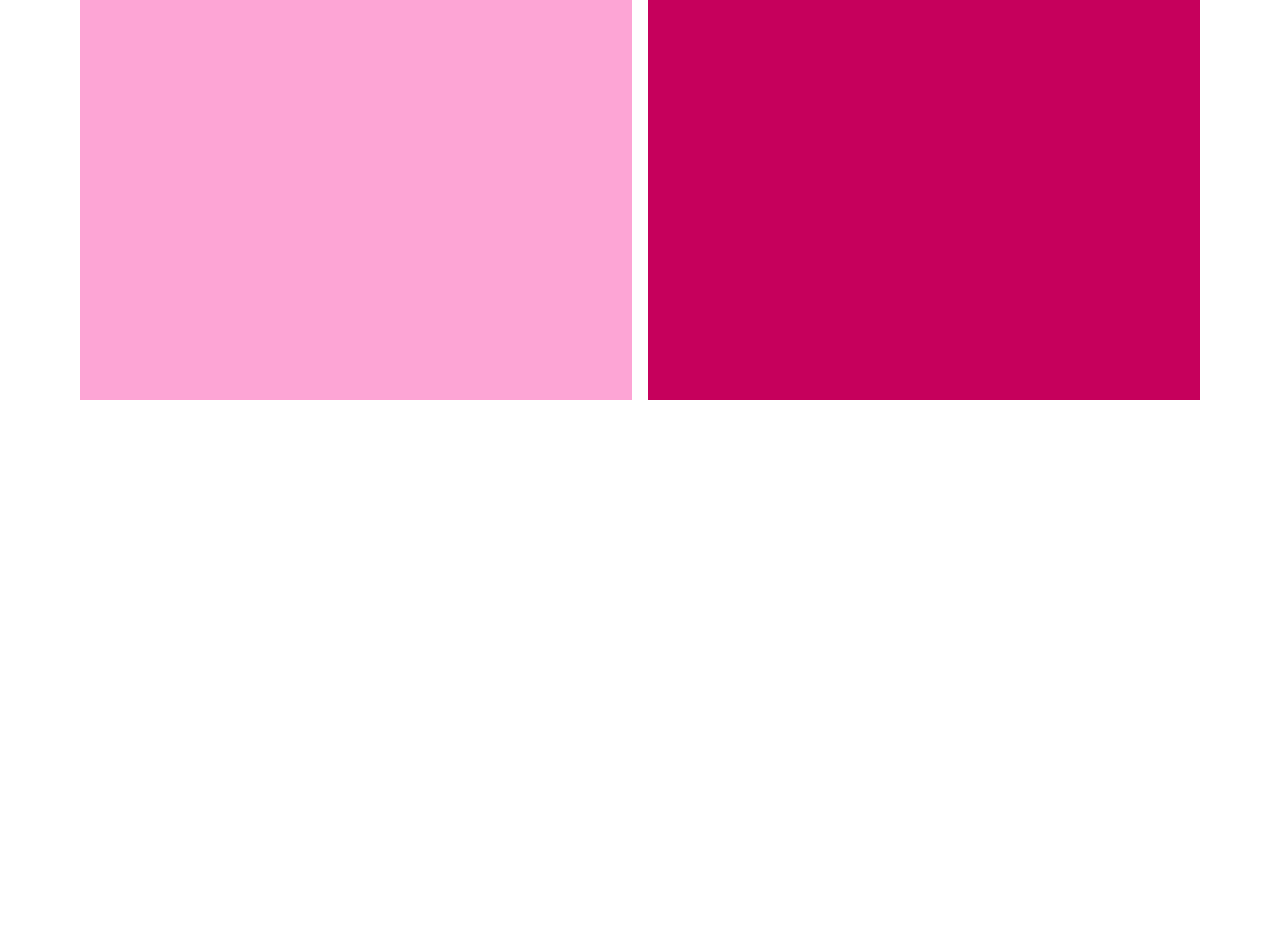
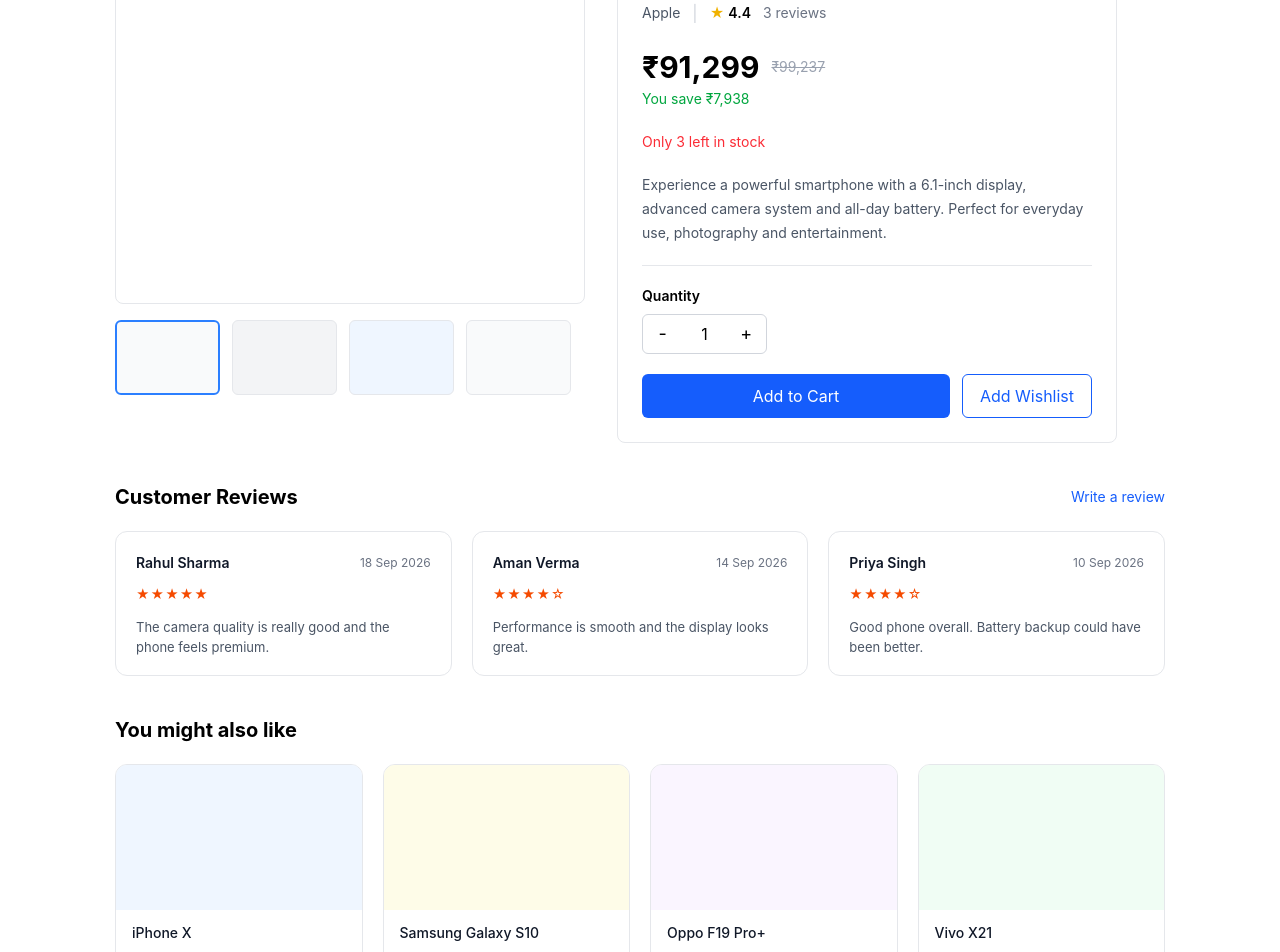
Before and after one commit to NamanShrivastava1/React-Topics, a React (Vite) app in the folder Task/: page /productDetail in a window 1280 px wide. Shown: the part 260-1212 px from the top of the page. Before the commit the page ends 800 px from the top, so only its background shows below. Built offline with nearby package versions, Linux system fonts and the light colour scheme.

Commit message:
feat: add ReviewCard and SimilarProductCard components, integrate them into ProductDetail page

```diff
--- /dev/null
+++ b/Task/src/components/ReviewCard.jsx
@@ -0,0 +1,20 @@
+const ReviewCard = ({ name, date, review, rating }) => {
+  return (
+    <div className="w-97.5 h-36.25 border border-gray-200 rounded-xl bg-white p-5">
+      <div className="flex justify-between items-center">
+        <h3 className="text-[14px] font-semibold text-gray-900">{name}</h3>
+
+        <p className="text-[12px] text-gray-500">{date}</p>
+      </div>
+
+      <div className="mt-3 text-orange-600 text-[13px] tracking-[1px]">
+        {"★".repeat(rating)}
+        {"☆".repeat(5 - rating)}
+      </div>
+
+      <p className="mt-3 text-[13px] leading-5 text-gray-600">{review}</p>
+    </div>
+  );
+};
+
+export default ReviewCard;
--- /dev/null
+++ b/Task/src/components/SimilarProducts.jsx
@@ -0,0 +1,17 @@
+const SimilarProductCard = ({ name, price, bgColor }) => {
+  return (
+    <div className="w-62.5 h-53.75 rounded-xl overflow-hidden border border-gray-200 bg-white">
+      <div
+        className={`h-36.25 flex items-center justify-center ${bgColor}`}
+      ></div>
+
+      <div className="h-17.5 px-4 py-3">
+        <h3 className="text-[14px] font-medium text-gray-900">{name}</h3>
+
+        <p className="text-[17px] font-bold text-gray-900 mt-1">{price}</p>
+      </div>
+    </div>
+  );
+};
+
+export default SimilarProductCard;
--- a/Task/src/pages/PaymentPage.jsx
+++ b/Task/src/pages/PaymentPage.jsx
@@ -1,4 +1,5 @@
 import { useState } from "react";
+import { Link } from "react-router";
 
 const PaymentPage = () => {
   const [step, setStep] = useState(1);
@@ -426,9 +427,12 @@ const PaymentPage = () => {
                   >
                     ← Back to payment
                   </button>
-                  <button className="h-9 px-5 rounded-md bg-[#4f46e5] text-white text-[11px] font-medium">
+                  <Link
+                    to="/orderCompleted"
+                    className="h-9 pt-2.5 px-5 rounded-md bg-[#4f46e5] text-white text-[11px] font-medium"
+                  >
                     Place order →
-                  </button>
+                  </Link>
                 </div>
               </div>
             )}
--- a/Task/src/pages/ProductDetail.jsx
+++ b/Task/src/pages/ProductDetail.jsx
@@ -1,15 +1,167 @@
-// import React from 'react'
+import ReviewCard from "../components/ReviewCard";
+import SimilarProductCard from "../components/SimilarProducts";
+
+const reviews = [
+  {
+    name: "Rahul Sharma",
+    date: "18 Sep 2026",
+    rating: 5,
+    review: "The camera quality is really good and the phone feels premium.",
+  },
+  {
+    name: "Aman Verma",
+    date: "14 Sep 2026",
+    rating: 4,
+    review: "Performance is smooth and the display looks great.",
+  },
+  {
+    name: "Priya Singh",
+    date: "10 Sep 2026",
+    rating: 4,
+    review: "Good phone overall. Battery backup could have been better.",
+  },
+];
+
+const products = [
+  {
+    name: "iPhone X",
+    price: "₹74,699",
+    bgColor: "bg-blue-50",
+  },
+  {
+    name: "Samsung Galaxy S10",
+    price: "₹58,099",
+    bgColor: "bg-yellow-50",
+  },
+  {
+    name: "Oppo F19 Pro+",
+    price: "₹33,199",
+    bgColor: "bg-purple-50",
+  },
+  {
+    name: "Vivo X21",
+    price: "₹24,899",
+    bgColor: "bg-green-50",
+  },
+];
 
 const ProductDetail = () => {
   return (
-    <main className="w-full px-20 mt-5">
-      <h1 >Home / Smartphones / IPhone 13 Pro</h1>
-      <div className="h-125 flex gap-4 mt-5">
-        <div className="h-full w-[50%] bg-pink-300">fdf</div>
-        <div className="h-full w-[50%] bg-pink-700">fd</div>
+    <main className="w-262.5 mx-auto mt-6 pb-12">
+      <div className="text-sm text-gray-500 mb-6">
+        <span className="text-blue-600">Home</span>
+        <span className="mx-2">/</span>
+        <span className="text-blue-600">Smartphones</span>
+        <span className="mx-2">/</span>
+        <span className="text-gray-800">iPhone 13 Pro</span>
       </div>
+
+      <div className="flex gap-8">
+        <div className="w-117.5">
+          <div className="h-100 border border-gray-200 rounded-lg flex items-center justify-center bg-white"></div>
+
+          <div className="flex gap-3 mt-4">
+            <div className="w-26.25 h-18.75 border-2 border-blue-500 rounded-md bg-gray-50"></div>
+            <div className="w-26.25 h-18.75 border border-gray-200 rounded-md bg-gray-100"></div>
+            <div className="w-26.25 h-18.75 border border-gray-200 rounded-md bg-blue-50"></div>
+            <div className="w-26.25 h-18.75 border border-gray-200 rounded-md bg-gray-50"></div>
+          </div>
+        </div>
+
+        <div className="w-125 border border-gray-200 rounded-lg p-6">
+          <p className="text-xs text-blue-600 font-semibold">SMARTPHONE</p>
+
+          <h1 className="text-3xl font-bold mt-2">iPhone 13 Pro</h1>
+
+          <div className="flex items-center gap-3 mt-3">
+            <p className="text-sm text-gray-600">Apple</p>
+            <span className="text-gray-300">|</span>
+            <p className="text-sm">
+              <span className="text-yellow-500">★</span>
+              <span className="ml-1 font-semibold">4.4</span>
+            </p>
+            <p className="text-sm text-gray-500">3 reviews</p>
+          </div>
+
+          <div className="mt-6">
+            <div className="flex items-center gap-3">
+              <h2 className="text-3xl font-bold">₹91,299</h2>
+              <span className="text-sm text-gray-400 line-through">
+                ₹99,237
+              </span>
+            </div>
+
+            <p className="text-sm text-green-600 mt-1">You save ₹7,938</p>
+          </div>
+
+          <div className="mt-5">
+            <span className="text-sm text-red-500">Only 3 left in stock</span>
+          </div>
+
+          <p className="text-sm text-gray-600 leading-6 mt-5">
+            Experience a powerful smartphone with a 6.1-inch display, advanced
+            camera system and all-day battery. Perfect for everyday use,
+            photography and entertainment.
+          </p>
+
+          <div className="border-t border-gray-200 mt-5"></div>
+
+          <div className="mt-5">
+            <p className="text-sm font-semibold">Quantity</p>
+            <div className="flex items-center mt-2 border border-gray-300 rounded-md w-31.25 h-10">
+              <button className="w-10 text-lg">-</button>
+              <p className="w-11.25 text-center">1</p>
+              <button className="w-10 text-lg">+</button>
+            </div>
+          </div>
+
+          <div className="flex gap-3 mt-5">
+            <button className="h-11 flex-1 bg-blue-600 text-white rounded-md">
+              Add to Cart
+            </button>
+
+            <button className="h-11 w-32.5 border border-blue-600 text-blue-600 rounded-md">
+              Add Wishlist
+            </button>
+          </div>
+        </div>
+      </div>
+      <section className="mt-10">
+        <div className="flex items-center justify-between">
+          <h2 className="text-xl font-bold">Customer Reviews</h2>
+
+          <button className="text-sm text-blue-600">Write a review</button>
+        </div>
+
+        <div className="flex gap-5 mt-5">
+          {reviews.map((review, index) => (
+            <ReviewCard
+              key={index}
+              name={review.name}
+              date={review.date}
+              rating={review.rating}
+              review={review.review}
+            />
+          ))}
+        </div>
+      </section>
+
+      <section className="mt-10">
+        <h2 className="text-xl font-bold">You might also like</h2>
+
+        <div className="flex gap-5 mt-5">
+          {products.map((product, index) => (
+            <SimilarProductCard
+              key={index}
+              name={product.name}
+              price={product.price}
+              bgColor={product.bgColor}
+            />
+          ))}
+        </div>
+      </section>
     </main>
-  )
-}
+  );
+};
 
-export default ProductDetail
+export default ProductDetail;
```
